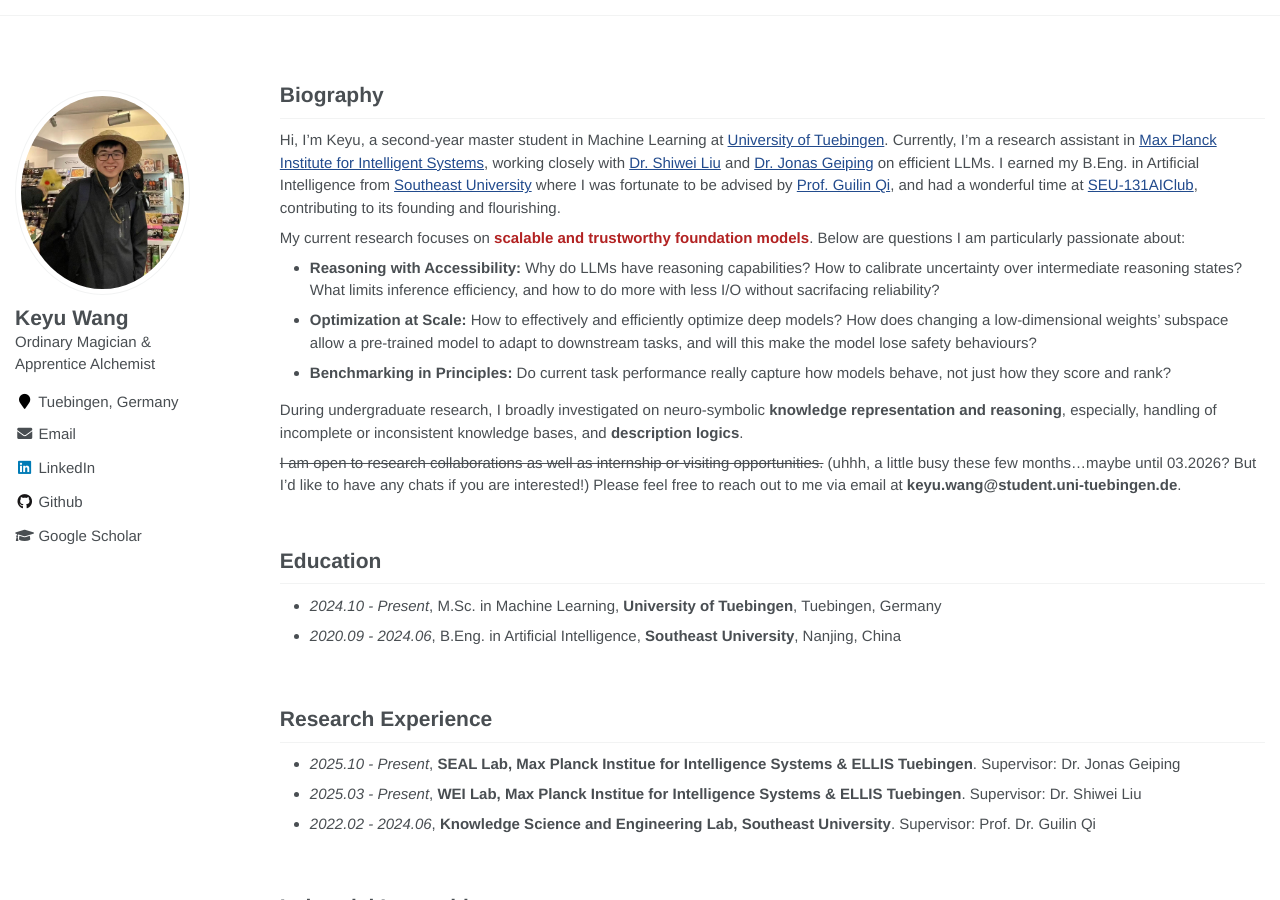
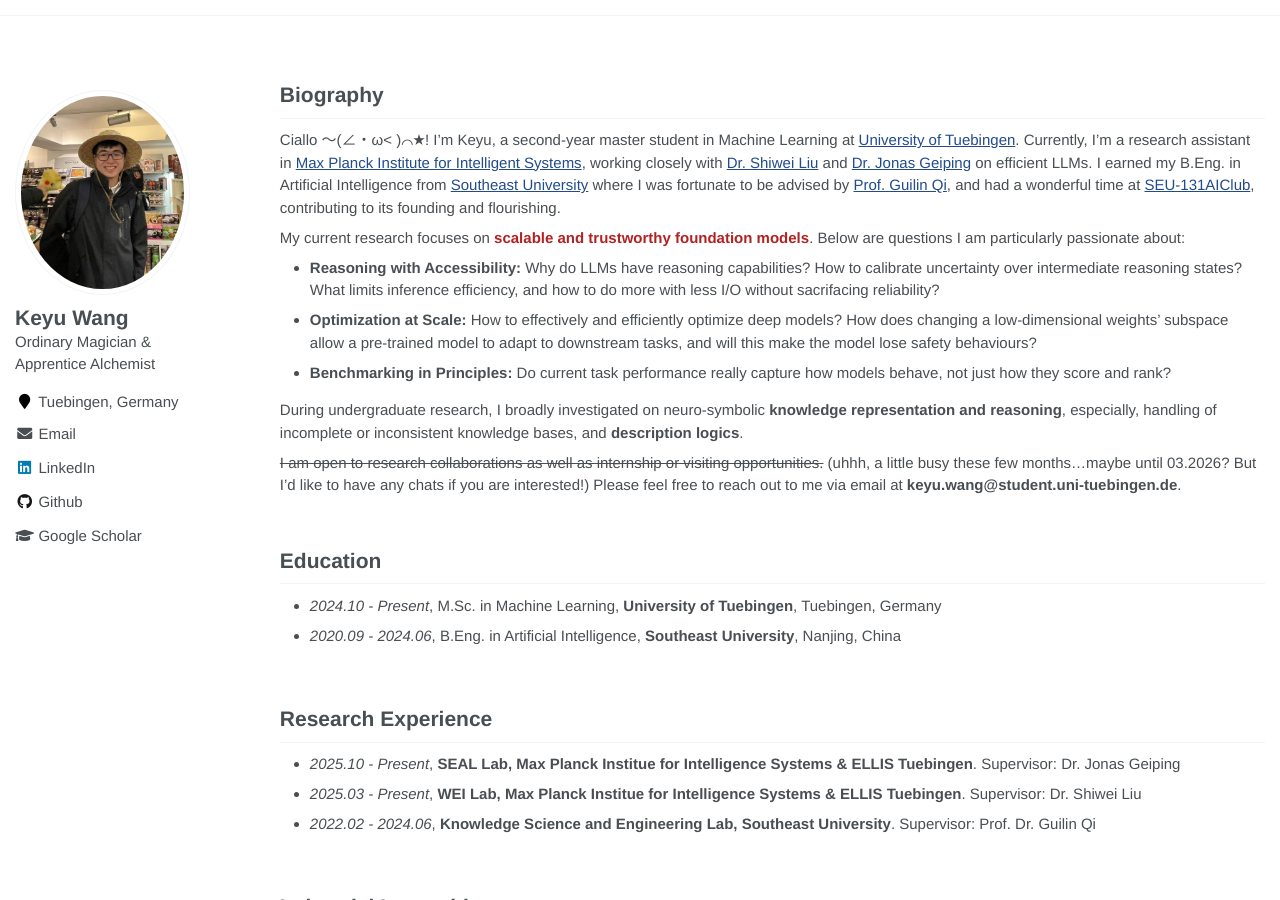
Before and after one commit to keyu-wang-2002/keyu-wang-2002.github.io, a Jekyll site: the page built from _pages/about.md, in a window 1280 px wide and 900 px high. Built offline with Jekyll 4.4.1, drawn with Linux system fonts in a browser that asks for light colours.

Commit message:
Update about.md

```diff
--- a/_pages/about.md
+++ b/_pages/about.md
@@ -15,7 +15,7 @@ redirect_from:
 
 # Biography
 
-Hi, I'm Keyu, a second-year master student in Machine Learning at [University of Tuebingen]([[https://uni-tuebingen.de/en/]]). Currently, I’m a research assistant in [Max Planck Institute for Intelligent Systems](https://is.mpg.de/), working closely with  [Dr. Shiwei Liu](https://shiweiliuiiiiiii.github.io) and [Dr. Jonas Geiping](https://jonasgeiping.github.io/) on efficient LLMs. I earned my B.Eng. in Artificial Intelligence from [Southeast University](https://www.seu.edu.cn/) where I was fortunate to be advised by [Prof. Guilin Qi](https://scholar.google.com/citations?user=1gw3LJQAAAAJ&hl=zh-CN), and had a wonderful time at [SEU-131AIClub](https://github.com/131AIClub), contributing to its founding and flourishing.
+Ciallo ～(∠・ω< )⌒★!  I'm Keyu, a second-year master student in Machine Learning at [University of Tuebingen]([[https://uni-tuebingen.de/en/]]). Currently, I’m a research assistant in [Max Planck Institute for Intelligent Systems](https://is.mpg.de/), working closely with  [Dr. Shiwei Liu](https://shiweiliuiiiiiii.github.io) and [Dr. Jonas Geiping](https://jonasgeiping.github.io/) on efficient LLMs. I earned my B.Eng. in Artificial Intelligence from [Southeast University](https://www.seu.edu.cn/) where I was fortunate to be advised by [Prof. Guilin Qi](https://scholar.google.com/citations?user=1gw3LJQAAAAJ&hl=zh-CN), and had a wonderful time at [SEU-131AIClub](https://github.com/131AIClub), contributing to its founding and flourishing.
 
 My current research focuses on <font color='FireBrick'><strong> scalable and trustworthy foundation models</strong></font>. Below are questions I am particularly passionate about:
 - <strong>Reasoning with Accessibility: </strong> Why do LLMs have reasoning capabilities?  How to calibrate uncertainty over intermediate reasoning states? What limits inference efficiency, and how to do more with less I/O without sacrifacing reliability?
```
